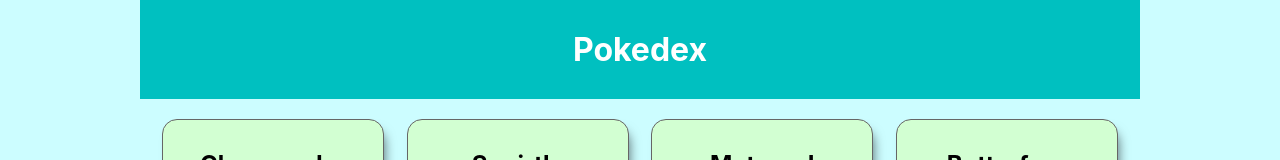
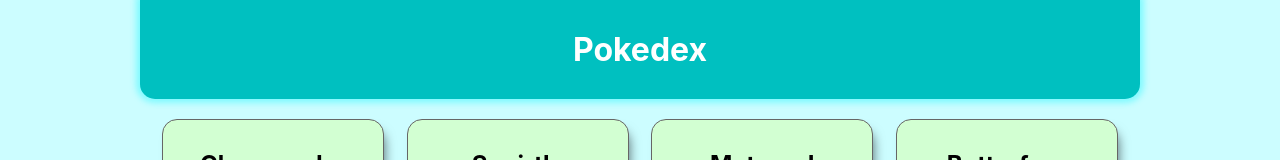
Before and after one commit to Salv4d/pokedex, a React (Create React App) app: page / in a window 1280 px wide. Shown: the top 160 px of the page. Built offline with nearby package versions, Linux system fonts and the light colour scheme.

Commit message:
add border radius and box shadow to title

```diff
--- a/src/Pokedex.css
+++ b/src/Pokedex.css
@@ -12,6 +12,8 @@
   background-color: #00c0c0;
   margin: 0;
   padding: 30px 0;
+  border-radius: 0 0 15px 15px;
+  box-shadow: 0px 0px 6px 4px #00f7ff5e;
 }
 
 .Pokedex-cards {
```
